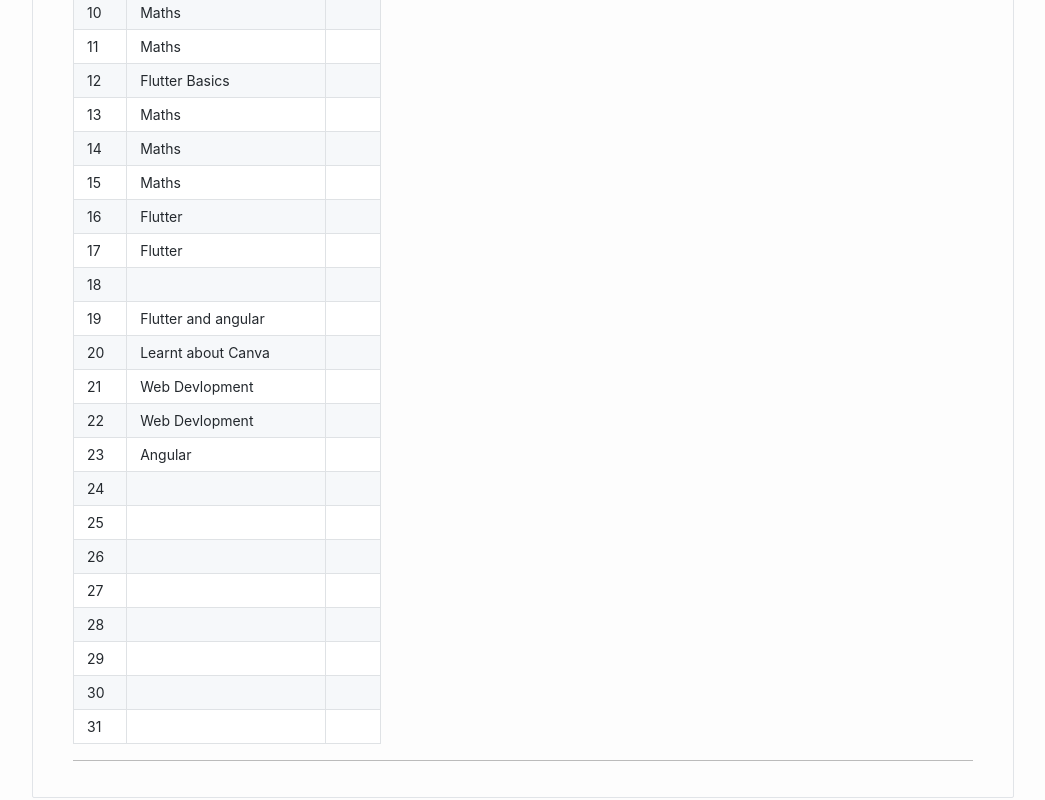
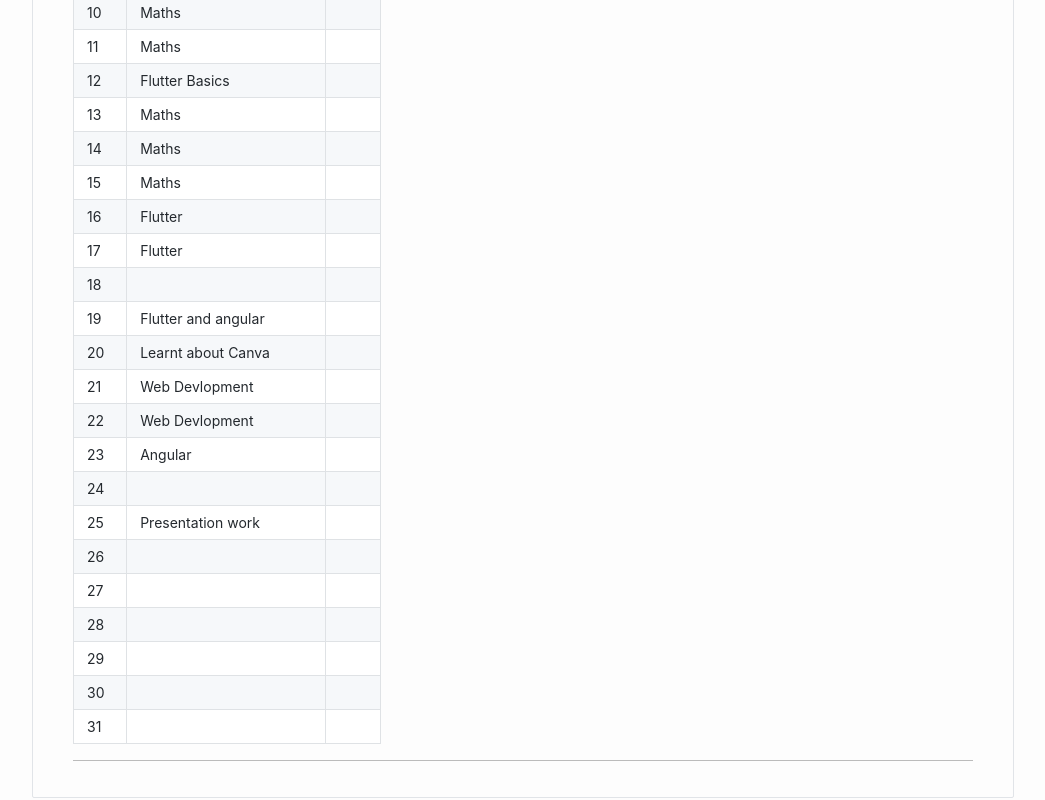
Before and after one commit to FOSS-Community/progress-tracker, a website: page dist/Devanshu.html in a window 1280 px wide. Shown: the part 511-1311 px from the top of the page, without its empty margins (117-1162 px from the left). Drawn offline with Linux system fonts and the light colour scheme.

Commit message:
Update Devanshu.html

```diff
--- a/dist/Devanshu.html
+++ b/dist/Devanshu.html
@@ -343,7 +343,7 @@ h3 {
 </tr>
 <tr>
 <td>25</td>
-<td></td>
+<td>Presentation work </td>
 <td></td>
 </tr>
 <tr>
```
